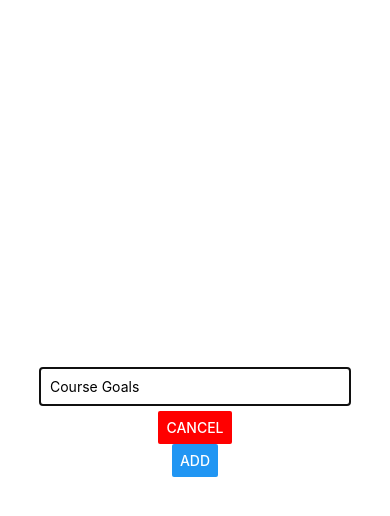
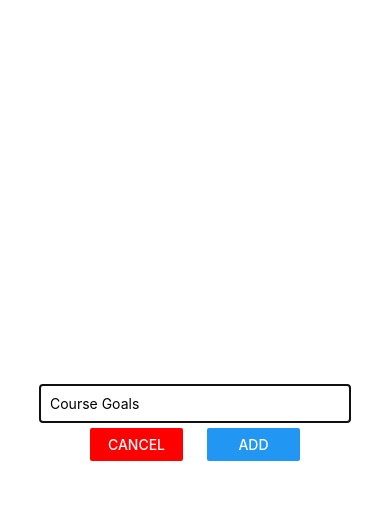
Before and after one commit to RukshanNuwan/Complete-guide-Udemy, a React Native app: screen / in a window 390 px wide. Both pictures are taken after a click on the button "ADD NEW GOAL". Shown: the top 516 px of the page. Built offline with nearby package versions, Linux system fonts and the light colour scheme.

Commit message:
finishing the modal styling

```diff
--- a/components/GoalInput.js
+++ b/components/GoalInput.js
@@ -18,8 +18,14 @@ const GoalInput = props => {
         <Modal visible={props.visible} animationType="fade">
             <View style={styles.inputContainer}>
                 <TextInput placeholder="Course Goals" style={styles.input} onChangeText={goalInputHandler} value={enteredGoal} />
-                <Button title="Cancel" color="red" onPress={props.onCancel} />
-                <Button title="Add" onPress={addGoalHandler} />
+                <View style={styles.buttonContainer}>
+                    <View style={styles.button}>
+                        <Button title="Cancel" color="red" onPress={props.onCancel} />
+                    </View>
+                    <View style={styles.button}>
+                        <Button title="Add" onPress={addGoalHandler} />
+                    </View>
+                </View>
             </View>
         </Modal>
     );
@@ -39,6 +45,16 @@ const styles = StyleSheet.create({
         borderColor: 'black',
         borderWidth: 1,
         borderRadius: 3
+    },
+
+    buttonContainer: {
+        width: '60%',
+        flexDirection: 'row',
+        justifyContent: 'space-around'
+    },
+
+    button: {
+        width: '40%'
     }
 });
 
```
